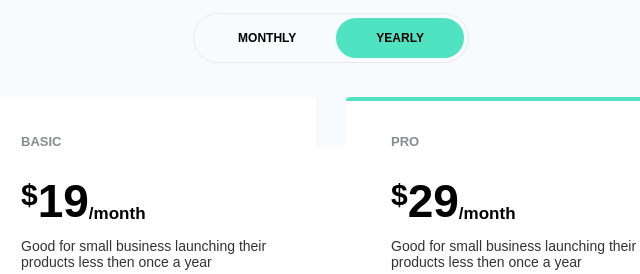
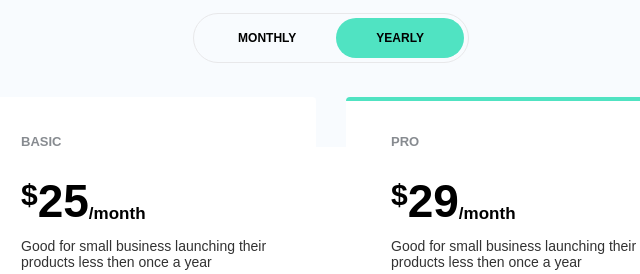
Before and after one commit to mashavorotnikova/Landing-page, a plain HTML site: page index.html in a window 1280 px wide. Shown: the part 2613-2887 px from the top of the page, 309-949 px from the left. Drawn offline with Linux system fonts and the light colour scheme.

Commit message:
Увеличили ценник

```diff
--- a/index.html
+++ b/index.html
@@ -99,7 +99,7 @@
 					<label class="plan-type">BASIC</label>
 					<div class="plan-price">
 						<label class="price-icon">$</label>
-						<label class="price-value">19</label>
+						<label class="price-value">25</label>
 						<label class="price-period">/month</label>
 					</div>
 					<p class="plan-description">Good for small business launching their products less then once a year</p>
```
